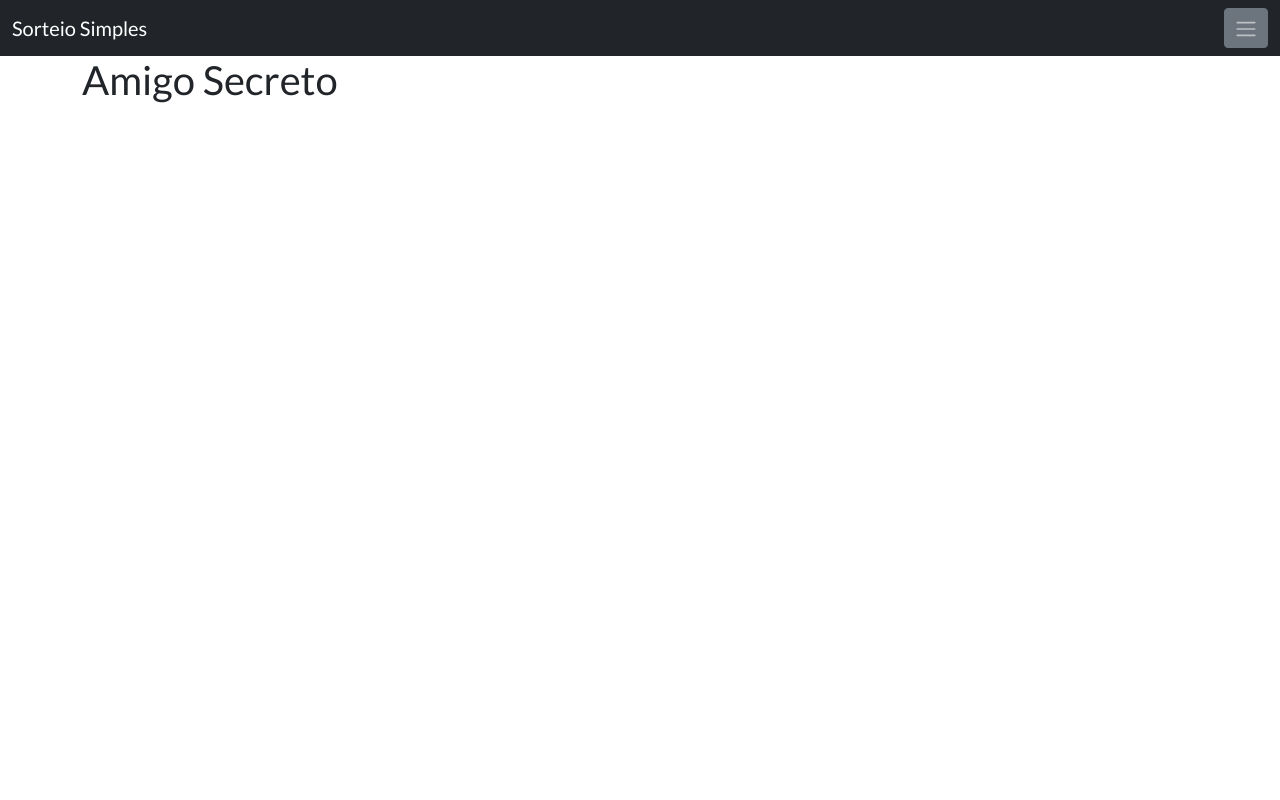
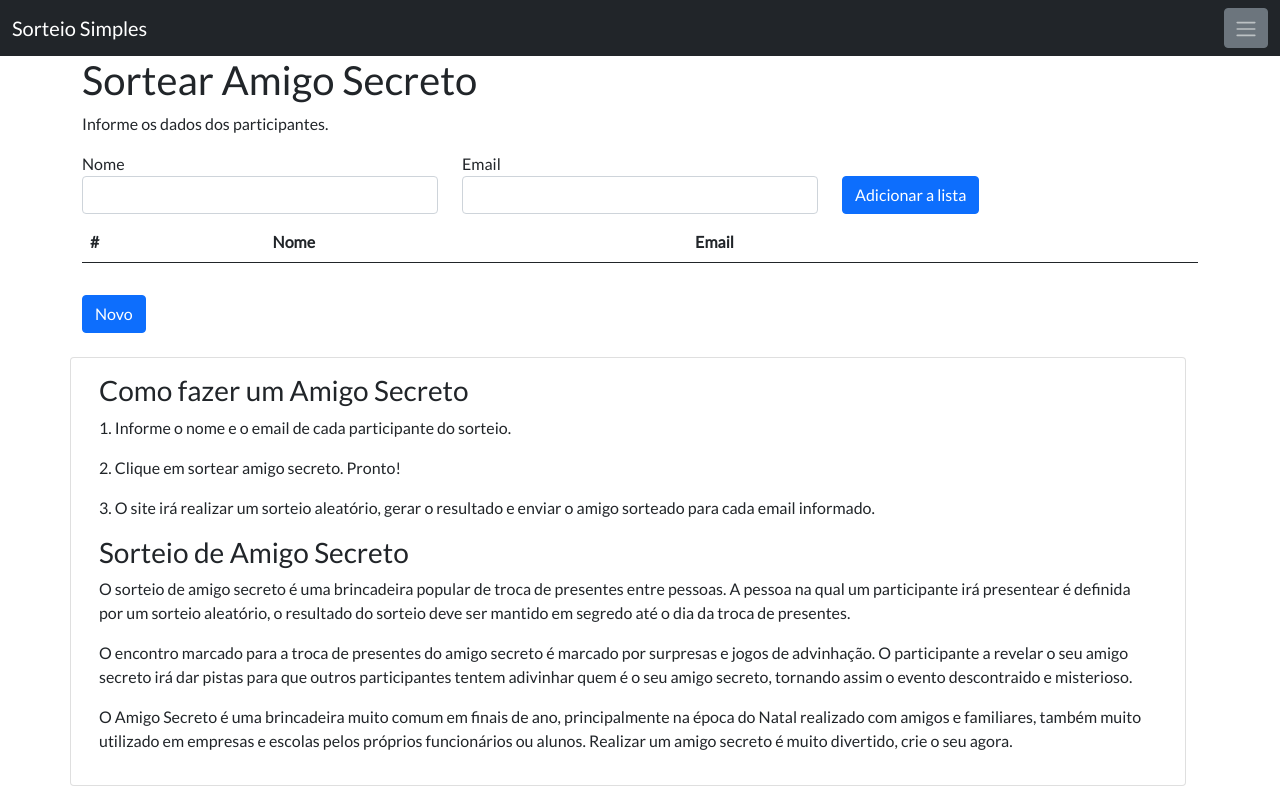
Before and after one commit to jos3duardo/sorteio-app, a React (Create React App) app: page /amigo in a window 1280 px wide. Built offline with nearby package versions, Linux system fonts and the light colour scheme.

Commit message:
tela de amigo secreto

```diff
--- a/src/components/Navbar/index.tsx
+++ b/src/components/Navbar/index.tsx
@@ -9,9 +9,9 @@ const Navbar: React.FC = () => {
                     <button type="button" className="btn btn-secondary">Secondary</button>
                 </div>
             </div>
-            <nav className="navbar navbar-dark bg-dark">
+            <nav className="navbar navbar-dark bg-dark ">
                 <div className="container-fluid">
-                    <a className="navbar-brand" href="#">Sorteio Simples</a>
+                    <a className="navbar-brand" href="/">Sorteio Simples</a>
                     <div className="dropdown dropstart">
                         <button className="btn btn-secondary dropdown-toggle-split"  type="button" id="dropdownMenuButton1"
                                 data-bs-toggle="dropdown" aria-expanded="false">
--- a/src/pages/Amigo/index.tsx
+++ b/src/pages/Amigo/index.tsx
@@ -1,13 +1,126 @@
 import React, {useCallback, useState} from "react";
 
-import api from "../../services/api";
+interface ILista {
+    nome:string,
+    email:string
+}
 
 const Amigo: React.FC = () => {
+    const [nome, setNome] = useState('')
+    const [email, setEmail] = useState('')
+    const [lista, setLista] = useState<ILista[]>([])
+
+    const handleNomeDigitado = useCallback((nome) => {
+        setNome(nome)
+    }, [])
+
+    const handleEmailDigitado = useCallback((email) => {
+        setEmail(email)
+    }, [])
+
+    const handleLista = useCallback(( nome,email ) => {
+
+        if (nome && email){
+            setLista([...lista, { nome, email }])
+            setNome('')
+            setEmail('')
+        }else{
+            alert('Preencha os campos corretamete')
+        }
+    }, [lista])
 
     return (
         <div className="row">
-            <h1>Amigo Secreto</h1>
+            <h1>Sortear Amigo Secreto</h1>
+            <p>Informe os dados dos participantes.</p>
+            <form onSubmit={e => {
+                e.preventDefault();
+            }}>
+                <div className="row">
+                    <div className="col">
+                        <label htmlFor="">Nome</label>
+                        <input
+                            type="text"
+                            onChange={(e) => handleNomeDigitado(e.target.value)}
+                            value={nome}
+                            className="form-control"
+                        />
+                    </div>
+                    <div className="col">
+                        <label htmlFor="">Email</label>
+                        <input
+                            type="email"
+                            onChange={(e) => handleEmailDigitado(e.target.value)}
+                            value={email}
+                            className="form-control"
+                        />
+                    </div>
 
+                    <div className="col mt-4">
+                        <button
+                            type={"submit"}
+                            className={"btn btn-primary"}
+                            onClick={() => handleLista(nome, email)}
+                        >
+                            Adicionar a lista
+                        </button>
+                    </div>
+
+                </div>
+                <table className="table mt-2">
+                    <thead>
+                    <tr>
+                        <th scope="col">#</th>
+                        <th scope="col">Nome</th>
+                        <th scope="col">Email</th>
+                        <th scope="col"></th>
+                    </tr>
+                    </thead>
+                    <tbody>
+                    {lista.map((lista, index) => (
+                        <tr>
+                            <th scope="row" key={index}>{index+1}</th>
+                            <td>{lista.nome}</td>
+                            <td>{lista.email}</td>
+                        </tr>
+                    ))}
+                    </tbody>
+                </table>
+                <button type={"submit"} className="btn btn-primary mt-3">
+                    Novo
+                </button>
+            </form>
+
+            <div className="row">
+                <div className="card mt-4">
+                    <div className="card-body">
+                        <h3>Como fazer um Amigo Secreto</h3>
+                        <p>1. Informe o nome e o email de cada participante do sorteio.</p>
+                        <p>2. Clique em sortear amigo secreto. Pronto!</p>
+                        <p>3. O site irá realizar um sorteio aleatório, gerar o resultado e enviar o amigo sorteado para
+                            cada email informado.</p>
+
+                        <h3>Sorteio de Amigo Secreto</h3>
+                        <p>
+                            O sorteio de amigo secreto é uma brincadeira popular de troca de presentes entre pessoas. A
+                            pessoa na qual um participante irá presentear é definida por um sorteio aleatório, o
+                            resultado do sorteio deve ser mantido em segredo até o dia da troca de presentes.
+                        </p>
+                        <p>
+                            O encontro marcado para a troca de presentes do amigo secreto é marcado por surpresas e
+                            jogos de advinhação. O participante a revelar o seu amigo secreto irá dar pistas para que
+                            outros participantes tentem adivinhar quem é o seu amigo secreto, tornando assim o evento
+                            descontraido e misterioso.
+                        </p>
+                        <p>
+                            O Amigo Secreto é uma brincadeira muito comum em finais de ano, principalmente na época do
+                            Natal realizado com amigos e familiares, também muito utilizado em empresas e escolas pelos
+                            próprios funcionários ou alunos. Realizar um amigo secreto é muito divertido, crie o seu
+                            agora.
+                        </p>
+                    </div>
+                </div>
+            </div>
         </div>
     )
 }
--- a/src/pages/Numero/index.tsx
+++ b/src/pages/Numero/index.tsx
@@ -7,6 +7,9 @@ const Numero: React.FC = () => {
     const [numero, setNumero] = useState(1)
     const [inicio, setInicio] = useState(1)
     const [fim, setFim] = useState(100)
+
+    const [link, setLink] = useState('')
+    const [resultado, setResultado] = useState('')
 
     const handleNumeroDigitado = useCallback((numero) => {
         setNumero(numero)
@@ -32,21 +35,28 @@ const Numero: React.FC = () => {
                 inicio,
                 fim,
             },
-                { headers: { Accept: `application/json`}
+            {
+                headers: {Accept: `application/json`}
             }
         ).then((response) => {
-                alert('Sorteio realizado com sucesso!')
+            const dados = response.data
+            setResultado(dados.resultado)
+            setLink(process.env.REACT_APP_LINK + 'resultado/numero/' + dados.id)
         })
             .catch((err) => {
-                console.error("ops! ocorreu um erro" + err);
+                alert('Confira se os daoos do sorteio')
+                console.error("ops! ocorreu um erro" + err.response.data);
             });
     }, [])
 
     return (
         <div className="row">
             <h1>Sorteio de números</h1>
-            <p>Crie o sorteio de números facilmente utilizando essa opção, você poderá salvar o sorteio e compartilhar o link com outras pessoas.</p>
-            <form onSubmit={e => { e.preventDefault(); }}>
+            <p>Crie o sorteio de números facilmente utilizando essa opção, você poderá salvar o sorteio e compartilhar o
+                link com outras pessoas.</p>
+            <form onSubmit={e => {
+                e.preventDefault();
+            }}>
                 <div className="mb-3">
                     <label className="form-label">O resultado terá quantos números?</label>
                     <input
@@ -80,10 +90,52 @@ const Numero: React.FC = () => {
                     />
                 </div>
 
-                <button type={"submit"} className={"btn btn-primary"} onClick={ () => handleCadastro(numero,inicio,fim)}>
-                    Salvar
+                <button type={"submit"} className={"btn btn-primary"}
+                        onClick={() => handleCadastro(numero, inicio, fim)}>
+                    Novo
                 </button>
             </form>
+
+            {link &&
+            <div className="alert alert-primary mt-3" role="alert">
+                {link &&
+                <p>Resultado: {resultado}</p>
+                }
+
+                {link &&
+                <span>Link do resultado:<a href={link}> {link}</a></span>
+                }
+            </div>
+            }
+
+            <div className="row">
+                <div className="card mt-4">
+                    <div className="card-body">
+                        <h3>Como fazer um sorteio de números</h3>
+                        <p>1. Informe quantos números você quer no resultado do sorteio. Exemplo: 3 </p>
+                        <p>2. Preencha qual o intervalo deve ser sorteado. Exemplo: entre 1 e 100</p>
+                        <p>3. Clique em sortear números. Pronto!</p>
+
+                        <h3>Sorteio de Números</h3>
+                        <p>
+                            O sorteio de números é muito útil quando você precisa de um resultado de sorteio imparcial,
+                            realizado por um site que oferece um sistema completo e que possibilite você exibir o
+                            resultado do sorteio para terceiros.
+                        </p>
+                        <p>
+                            Um sorteio entre amigos, uma gincana na escola ou na faculdade, rifa, são exemplos ótimas
+                            opções para o uso do sorteio de números, qualificando assim um resultado idôneo, livre de
+                            vícios e interesses pessoais.
+                        </p>
+                        <p>
+                            Qualquer pessoa ou instituição pode utilizar o nosso serviço de sorteio de números
+                            gratuitamente. Após o sorteio, um link será gerado com o resultado para repassar para outras
+                            pessoas caso assim deseje. O resultado do sorteio ficará disponível no site por tempo
+                            indeterminado podendo ser consultado a partir de qualquer equipamento ligado a Internet.
+                        </p>
+                    </div>
+                </div>
+            </div>
         </div>
     )
 }
--- a/src/pages/Resultado/index.tsx
+++ b/src/pages/Resultado/index.tsx
@@ -1,4 +1,4 @@
-import React, {useCallback, useEffect, useState} from "react";
+import React, {useEffect, useState} from "react";
 
 import api from "../../services/api";
 
@@ -8,51 +8,70 @@ interface IResultado {
     total_nomes: number,
     data: string,
     tipo: string,
-    nomes_no_resultado: number
+    nomes_no_resultado?: number
+    intervalo?: string
+    numeros_no_sorteio?: number
 }
 
 interface IRouteParams {
     match: {
         params: {
+            tipo: string
             id: string
         }
     }
 }
 
-const ResultadoNome: React.FC<IRouteParams> = ({ match }) => {
-    const {id} = match.params;
+const ResultadoNome: React.FC<IRouteParams> = ({match}) => {
+    const {tipo, id} = match.params;
     const [resultado, setResultado] = useState<IResultado>()
 
     useEffect(() => {
-        api.get('/nome/'+id)
+        api.get(`${tipo}/${id}`)
             .then((response) => {
                 setResultado(response.data)
-                console.log(resultado?.resultado)
             })
             .catch((err) => {
                 console.error("ops! ocorreu um erro" + err);
             });
-    }, [])
+    }, [id, tipo])
 
     return (
         <div className="row">
-            <div className="row">
-                <div className="card mt-4">
+            <div className="card mt-4">
+                {resultado &&
+                <div className="card-body">
                     <h1>{resultado?.tipo}</h1>
-
-                    <div className="card-body">
-                        <p>Data e hora do sorteio: {resultado?.data}</p>
-                        <p>Quantidade de nomes no resultado: {resultado?.nomes_no_resultado}</p>
-                        <p>Resultado: {resultado?.resultado}</p>
+                    <p><b>Data e hora do sorteio:</b> {resultado?.data}</p>
+                    {tipo === 'numero' &&
+                    <div>
+                        <p><b>Números sorteados:</b> {resultado?.numeros_no_sorteio} </p>
+                        <p><b>Intervalo:</b> {resultado?.intervalo}</p>
+                    </div>
+                    }
+                    {tipo === 'nome' &&
+                    <div>
+                        <p><b>Quantidade de nomes no resultado: </b>{resultado?.nomes_no_resultado}</p>
+                        <p><b>Quantidade de nomes no sorteio: </b> {resultado?.total_nomes} </p>
+                    </div>
+                    }
+                    <div className="alert alert-warning" role="alert">
+                        <b>Resultado: </b> {resultado?.resultado}
                     </div>
                 </div>
-            </div>
-            <div className="row mt-3">
-                <a href="/" className={"btn btn-info"}>Inicio</a>
+                }
+
+                {!resultado &&
+                <div className="card-body center">
+                    <h1>Nenhum resultado encontrado</h1>
+                </div>
+                }
             </div>
 
+            <div className="row mt-3">
+                <a href="/" className={"btn btn-primary"}>Inicio</a>
+            </div>
         </div>
-
     )
 }
 
--- a/src/routes/app.routes.tsx
+++ b/src/routes/app.routes.tsx
@@ -13,7 +13,7 @@ const AppRoutes: React.FC = () => (
             <Route path="/" exact component={Numero} />
             <Route path="/numero" exact component={Numero} />
             <Route path="/nome" exact component={Nome} />
-            <Route path="/resultado/:id" exact component={Resultado} />
+            <Route path="/resultado/:tipo/:id" exact component={Resultado} />
             <Route path="/amigo" exact component={Amigo} />
         </Switch>
     </Layout>
--- a/src/services/api.tsx
+++ b/src/services/api.tsx
@@ -1,7 +1,8 @@
 import axios from "axios";
 
 const api = axios.create({
-    baseURL: "http://localhost:8000/api/sorteio/",
+    baseURL: process.env.REACT_APP_LINK_API,
+    // baseURL: "http://localhost/api/v1/sorteio/",
 });
 
 export default api;
```
Also changed, not shown: src/pages/Nome/index.tsx (+47 -29 lines), 1 other file (tests, documents, lock files or other folders). Lines whose indentation alone changed are shown as unchanged.
